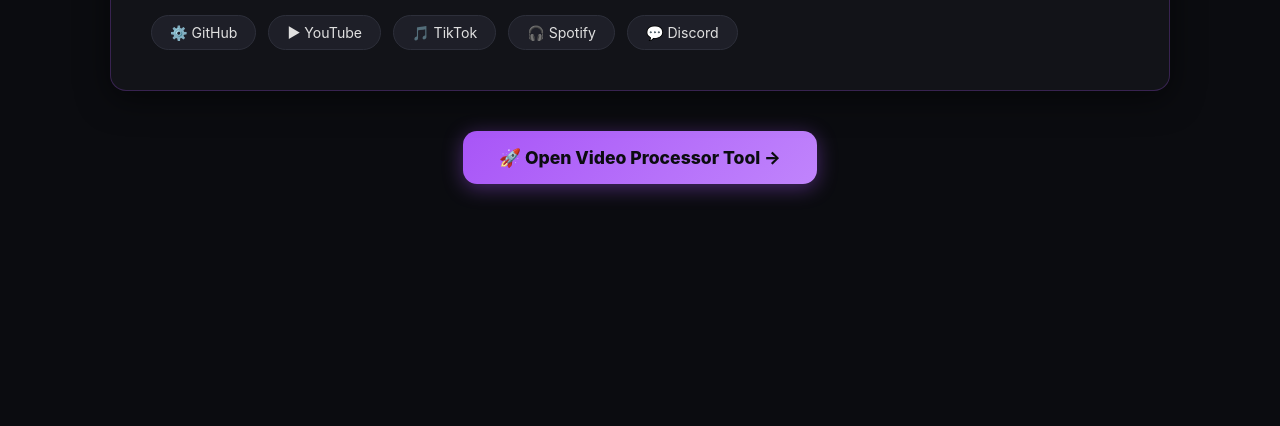
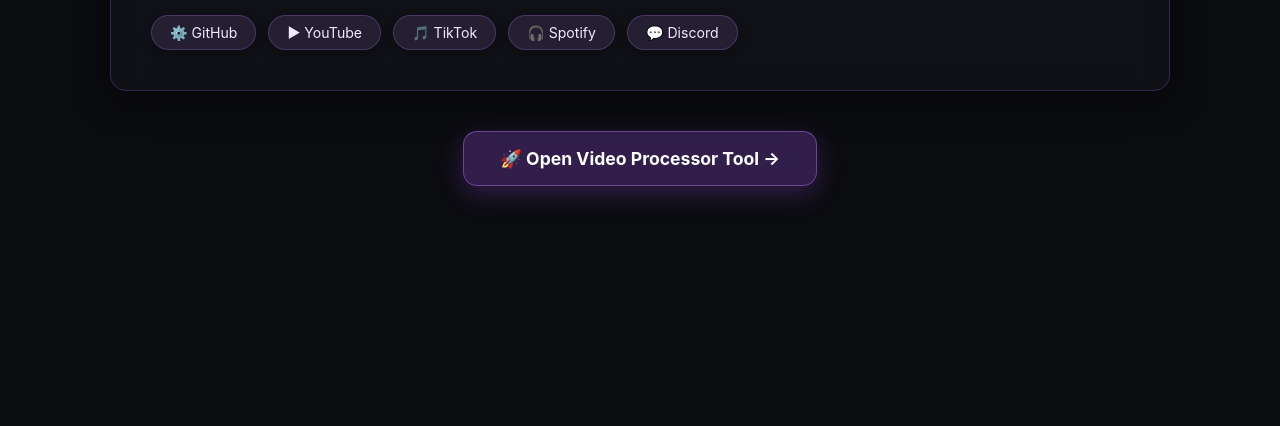
Before and after one commit to JohnMcclaneMartinez/maxyeu-optimizer, a Flask app: page / in a window 1280 px wide. Shown: the part 360-786 px from the top of the page. Run offline with Flask 3, Linux system fonts and the light colour scheme.

Commit message:
Update home.html

```diff
--- a/templates/home.html
+++ b/templates/home.html
@@ -95,7 +95,8 @@
     /* Hero Profile Card */
     .hero-card {
       position: relative;
-      background-color: #121318;
+      background-color: rgba(18, 19, 24, 0.75);
+      backdrop-filter: blur(16px);
       border: 1px solid rgba(168, 85, 247, 0.25);
       border-radius: 16px;
       padding: 40px;
@@ -185,7 +186,7 @@
       box-shadow: 0 0 8px #4ade80;
     }
 
-    /* Social Links */
+    /* Glassmorphism Social Links */
     .social-links {
       display: flex;
       gap: 12px;
@@ -196,20 +197,24 @@
       display: flex;
       align-items: center;
       gap: 8px;
-      background-color: #1e1f28;
-      color: #e0e0e0;
-      border: 1px solid #2d2f3a;
+      background: rgba(192, 132, 252, 0.12);
+      backdrop-filter: blur(10px);
+      -webkit-backdrop-filter: blur(10px);
+      color: #f3e8ff;
+      border: 1px solid rgba(192, 132, 252, 0.25);
       padding: 8px 18px;
       border-radius: 20px;
       text-decoration: none;
       font-size: 0.88rem;
-      transition: all 0.2s ease;
+      transition: all 0.3s ease;
+      box-shadow: 0 4px 12px rgba(0, 0, 0, 0.2);
     }
 
     .social-btn:hover {
-      border-color: #c084fc;
-      color: #c084fc;
-      box-shadow: 0 0 12px rgba(192, 132, 252, 0.3);
+      background: rgba(192, 132, 252, 0.22);
+      border-color: rgba(192, 132, 252, 0.5);
+      color: #ffffff;
+      box-shadow: 0 0 16px rgba(192, 132, 252, 0.4);
       transform: translateY(-2px);
     }
 
@@ -217,7 +222,7 @@
     .preview-box {
       width: 260px;
       height: 160px;
-      background-color: #1a1b22;
+      background-color: rgba(26, 27, 34, 0.6);
       border: 1px dashed rgba(192, 132, 252, 0.4);
       border-radius: 12px;
       display: flex;
@@ -234,7 +239,7 @@
       border-radius: 12px;
     }
 
-    /* Main Action Button Area */
+    /* Glassmorphism Main Action Button */
     .action-container {
       display: flex;
       justify-content: center;
@@ -245,27 +250,30 @@
       display: inline-flex;
       align-items: center;
       gap: 12px;
-      background: linear-gradient(135deg, #a855f7 0%, #c084fc 100%);
-      color: #0b0c10;
-      font-weight: 800;
+      background: rgba(168, 85, 247, 0.25);
+      backdrop-filter: blur(12px);
+      -webkit-backdrop-filter: blur(12px);
+      color: #ffffff;
+      border: 1px solid rgba(192, 132, 252, 0.4);
+      font-weight: 700;
       font-size: 1.1rem;
       padding: 16px 36px;
       border-radius: 14px;
       text-decoration: none;
       transition: all 0.3s ease;
-      box-shadow: 0 4px 20px rgba(168, 85, 247, 0.4);
+      box-shadow: 0 8px 25px rgba(168, 85, 247, 0.25);
     }
 
     .main-tool-btn:hover {
+      background: rgba(192, 132, 252, 0.38);
+      border-color: rgba(192, 132, 252, 0.7);
       transform: translateY(-3px);
-      box-shadow: 0 8px 30px rgba(192, 132, 252, 0.6);
-      filter: brightness(1.1);
+      box-shadow: 0 10px 35px rgba(192, 132, 252, 0.5);
     }
   </style>
 </head>
 <body>
 
-  <!-- Header Navigation -->
   <header>
     <a href="/" class="brand">
       MaxyEU
@@ -276,13 +284,10 @@
     </nav>
   </header>
 
-  <!-- Main Content Container -->
   <main>
-    <!-- Profile Card -->
     <div class="hero-card">
       <div>
         <div class="profile-header">
-          <!-- Avatar with Circling Light Ring -->
           <div class="avatar-wrapper">
             <img src="{{ url_for('static', filename='avatar.jpg') }}" alt="Avatar" class="avatar-img" onerror="this.src='https://via.placeholder.com/80/121318/c084fc?text=Maxy'">
           </div>
@@ -308,13 +313,11 @@
         </div>
       </div>
 
-      <!-- Preview Visual -->
       <div class="preview-box">
         <img src="{{ url_for('static', filename='feature-preview.jpg') }}" alt="Preview Visual" onerror="this.parentElement.innerHTML='📷 Preview Visual'">
       </div>
     </div>
 
-    <!-- Single Action Button to Tool Page -->
     <div class="action-container">
       <a href="/app" class="main-tool-btn">
         🚀 Open Video Processor Tool →
```
